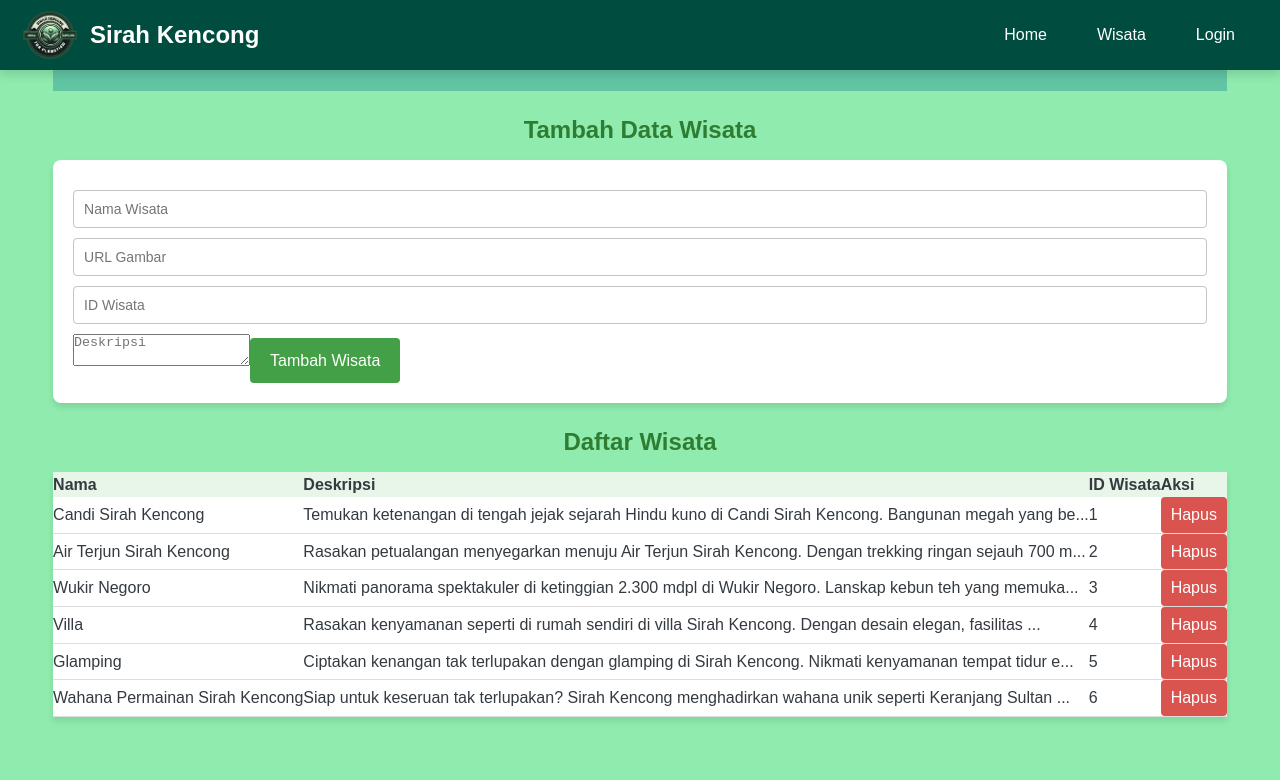
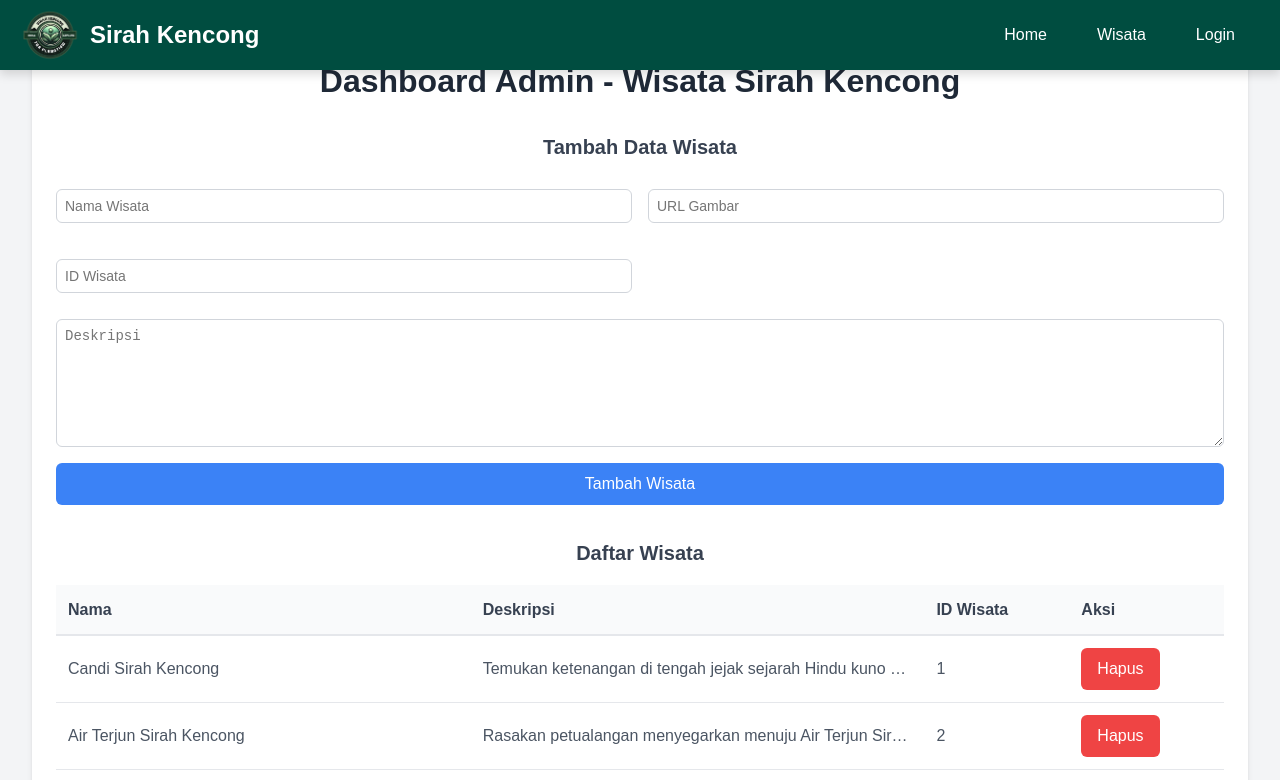
Before and after one commit to ifa10/ProjectAPI-Kel2, a Next.js app: page /dashboard in a window 1280 px wide. Shown: the top 780 px of the page. Built offline with nearby package versions, Linux system fonts and the light colour scheme.

Commit message:
Update dashboard.module.css

```diff
--- a/src/styles/dashboard.module.css
+++ b/src/styles/dashboard.module.css
@@ -1,101 +1,165 @@
 /* dashboard.module.css */
+
 .dashboardContainer {
-  display: flex;
-  flex-direction: column;
-  align-items: center;
-  background-color: #8febae;
   min-height: 100vh;
+  padding: 2rem;
+  background-color: #f3f4f6;
 }
 
+/* Card styling */
+.card {
+  background-color: white;
+  border-radius: 0.5rem;
+  box-shadow: 0 4px 6px -1px rgba(0, 0, 0, 0.1), 0 2px 4px -1px rgba(0, 0, 0, 0.06);
+  margin-bottom: 2rem;
+  padding: 1.5rem;
+}
+
+/* Header styles */
 .dashboardTitle {
-  background-color: #61c5a4;
-  color: #ffffff;
   font-size: 2rem;
   font-weight: bold;
   text-align: center;
-  padding: 20px;
-  width: 100%;
-  margin-bottom: 20px;
+  color: #1f2937;
+  margin-bottom: 1.5rem;
 }
 
-.dashboardMain {
-  padding: 20px;
-  width: 100%;
-  max-width: 1200px;
+/* Section styles */
+.sectionTitle {
+  font-size: 1.25rem;
+  font-weight: 600;
+  margin-bottom: 1rem;
+  color: #374151;
 }
 
-.formSection,
-.tableSection {
-  margin-bottom: 20px;
-}
-
-.sectionTitle {
-  font-size: 1.5rem;
-  font-weight: bold;
-  color: #2e7d32;
-  margin-bottom: 10px;
+/* Form styles */
+.formSection {
+  margin-bottom: 2rem;
 }
 
 .form {
-  background-color: #ffffff;
-  padding: 20px;
-  box-shadow: 0 4px 6px rgba(0, 0, 0, 0.1);
-  border-radius: 8px;
+  display: flex;
+  flex-direction: column;
+  gap: 1rem;
+}
+
+.inputGrid {
+  display: grid;
+  grid-template-columns: repeat(1, 1fr);
+  gap: 1rem;
+}
+
+@media (min-width: 768px) {
+  .inputGrid {
+    grid-template-columns: repeat(2, 1fr);
+  }
 }
 
 .inputField {
-  display: block;
   width: 100%;
-  padding: 10px;
-  margin-bottom: 10px;
-  border: 1px solid #c7c3c3;
-  border-radius: 4px;
+  padding: 0.5rem;
+  border: 1px solid #d1d5db;
+  border-radius: 0.375rem;
+  font-size: 0.875rem;
+  transition: border-color 0.15s ease-in-out;
+}
+
+.inputField:focus {
+  outline: none;
+  border-color: #3b82f6;
+  box-shadow: 0 0 0 3px rgba(59, 130, 246, 0.1);
+}
+
+.textArea {
+  composes: inputField;
+  height: 8rem;
+  resize: vertical;
+}
+
+/* Button styles */
+.button {
+  padding: 0.5rem 1rem;
+  border-radius: 0.375rem;
+  font-weight: 500;
+  transition: all 0.15s ease-in-out;
+  cursor: pointer;
 }
 
 .buttonPrimary {
-  background-color: #43a047;
-  color: #ffffff;
-  padding: 10px 20px;
-  border: none;
-  border-radius: 4px;
-  cursor: pointer;
-  transition: background-color 0.3s;
+  composes: button;
+  background-color: #3b82f6;
+  color: white;
+  width: 100%;
 }
 
 .buttonPrimary:hover {
-  background-color: #2e7d32;
+  background-color: #2563eb;
+}
+
+.buttonDanger {
+  composes: button;
+  background-color: #ef4444;
+  color: white;
+}
+
+.buttonDanger:hover {
+  background-color: #dc2626;
+}
+
+/* Table styles */
+.tableSection {
+  overflow-x: auto;
 }
 
 .table {
   width: 100%;
   border-collapse: collapse;
-  background-color: #ffffff;
-  box-shadow: 0 4px 6px rgba(0, 0, 0, 0.1);
 }
 
 .tableHeader {
-  background-color: #e8f5e9;
+  background-color: #f9fafb;
+}
+
+.tableHeader th {
+  padding: 0.75rem;
   text-align: left;
+  font-weight: 600;
+  color: #374151;
+  border-bottom: 2px solid #e5e7eb;
 }
 
 .tableRow {
-  border-bottom: 1px solid #dddddd;
+  border-bottom: 1px solid #e5e7eb;
+}
+
+.tableRow td {
+  padding: 0.75rem;
+  color: #4b5563;
 }
 
 .tableRow:hover {
-  background-color: #f1f8e9;
+  background-color: #f9fafb;
 }
 
-.buttonDanger {
-  background-color: #d9534f;
-  color: white;
-  padding: 5px 10px;
-  border: none;
-  border-radius: 4px;
-  cursor: pointer;
-  transition: background-color 0.3s;
+/* Description cell specific styles */
+.descriptionCell {
+  max-width: 300px;
+  overflow: hidden;
+  text-overflow: ellipsis;
+  white-space: nowrap;
 }
 
-.buttonDanger:hover {
-  background-color: #c9302c;
+/* Responsive adjustments */
+@media (max-width: 640px) {
+  .dashboardContainer {
+    padding: 1rem;
+  }
+
+  .card {
+    padding: 1rem;
+  }
+
+  .dashboardTitle {
+    font-size: 1.5rem;
+  }
 }
```
